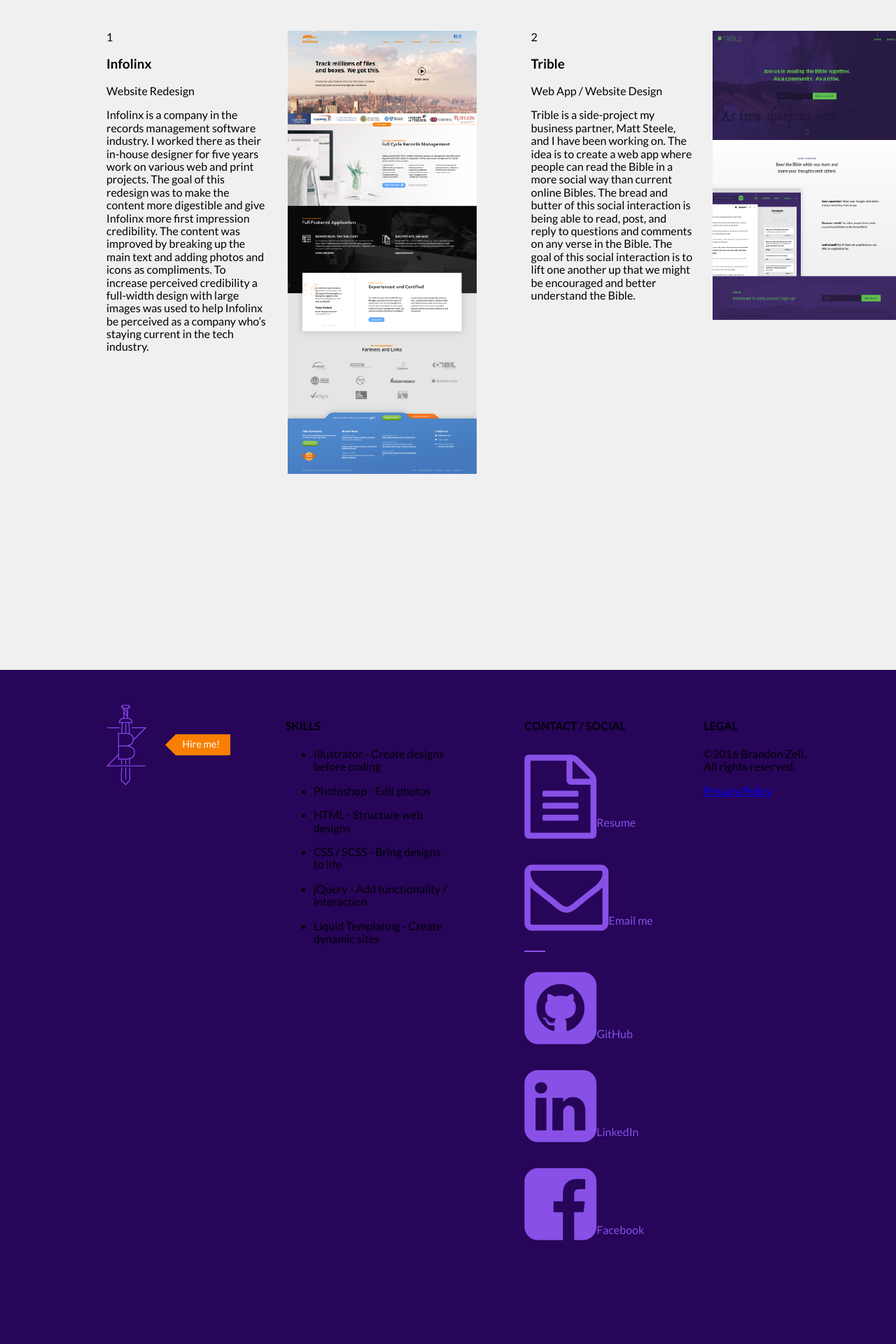
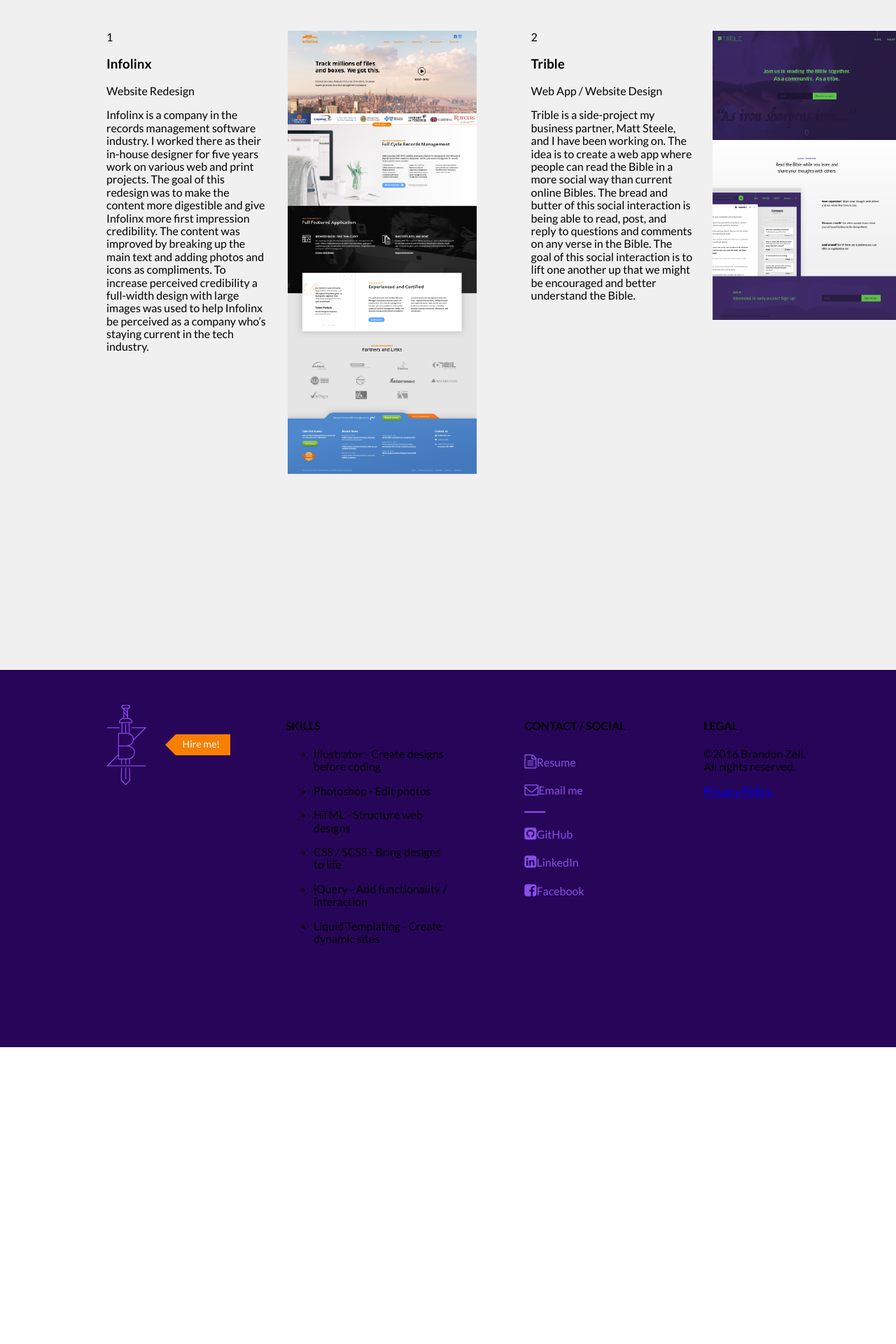
Before and after one commit to bzle/brandonz-me, a Jekyll site: the page built from index.html, in a window 1280 px wide. Shown: the part 1173-3093 px from the top of the page at 70% size. Built offline with Jekyll 4.4.1, drawn with Linux system fonts in a browser that asks for light colours; nearby versions of some CDN libraries; after the commit the page ends 2669 px from its top, so only the background shows below that.

Commit message:
Updated '/css/style.scss' via CloudCannon

```diff
--- a/css/style.scss
+++ b/css/style.scss
@@ -917,7 +917,7 @@
 }
 .contact-social__link i {
     color: #8850E7;
-    font-size: 120px;
+    font-size: 20px;
 }
 .contact-social__spacer {
     background-color: #8850E7;
```
